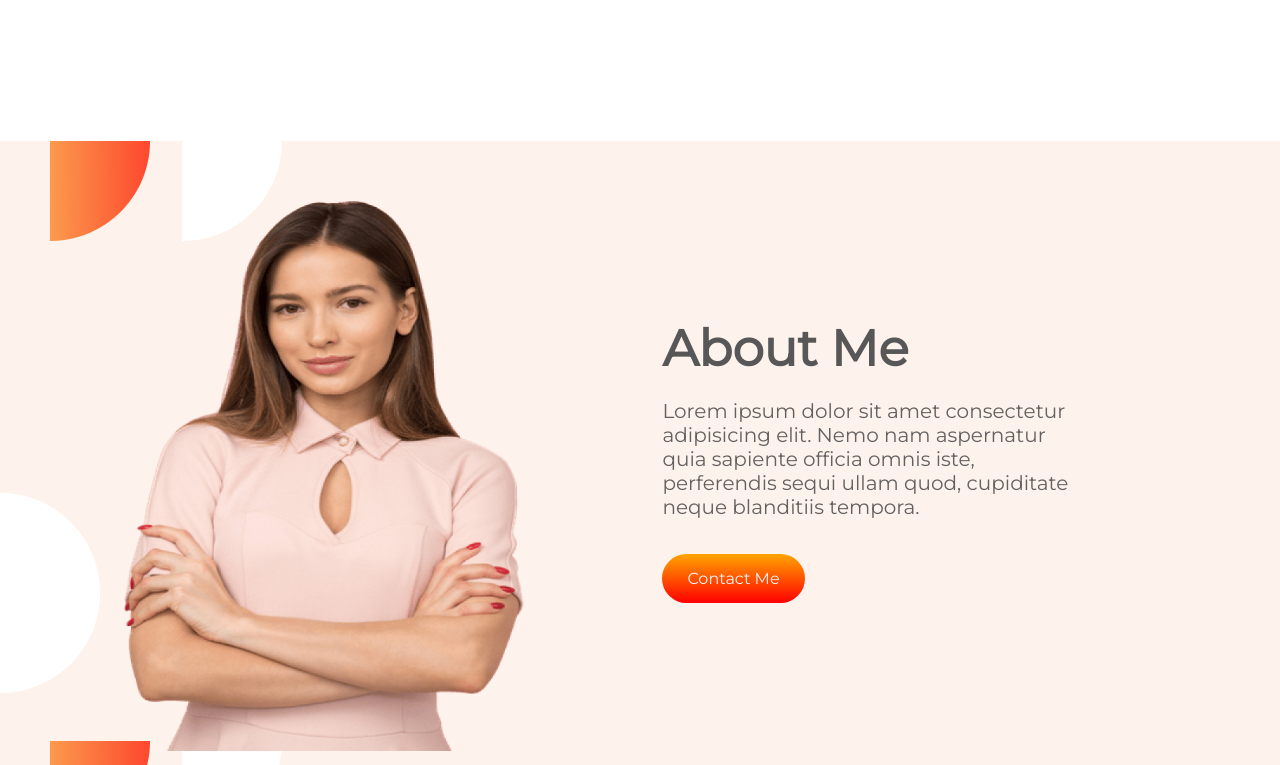
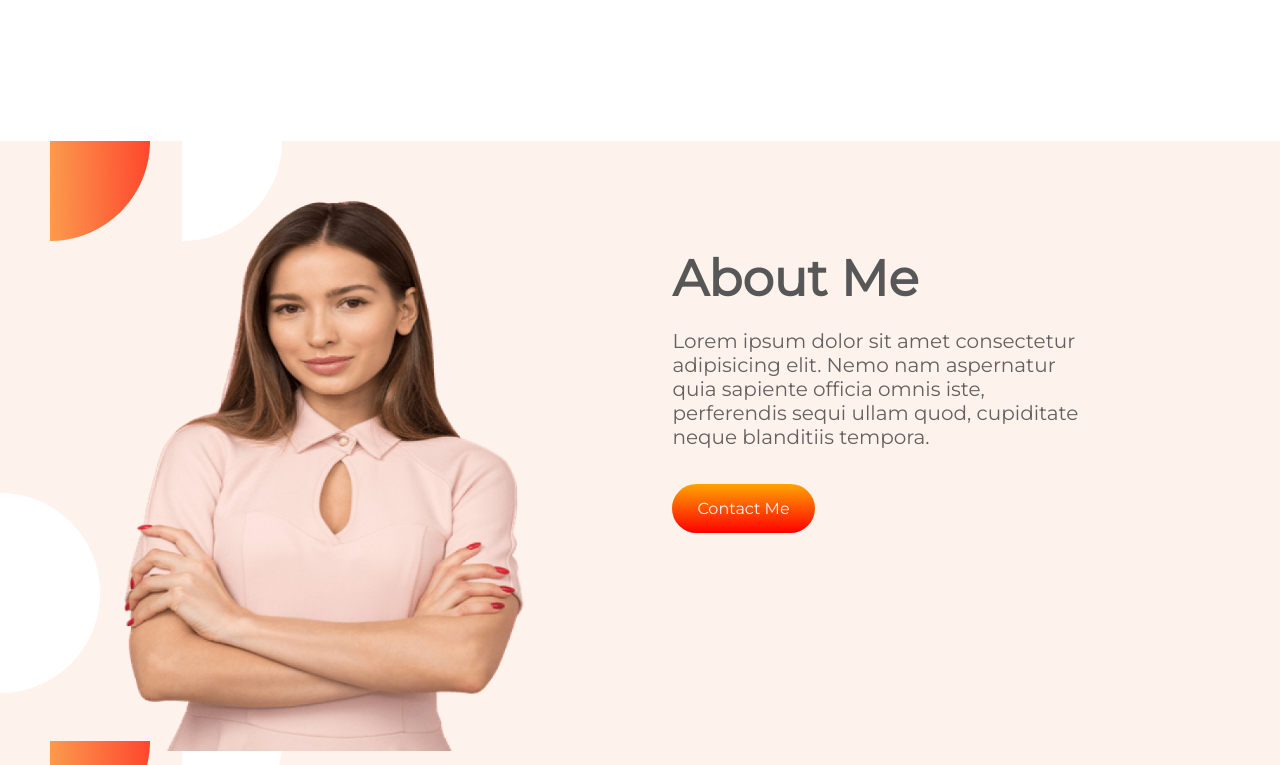
Before and after one commit to rakibtweets/food-network, a plain HTML site: page index.html in a window 1280 px wide. Shown: the part 841-1606 px from the top of the page. Drawn offline with Linux system fonts and the light colour scheme.

```diff
--- a/style.css
+++ b/style.css
@@ -108,9 +108,9 @@ body{
 
 }
 .about-me{
-    padding-left: 80px;
+    padding-left: 90px;
     text-align: left;
-    padding: buttom 200px;;
+    padding-bottom: 150px;
 
 }
 .female-lady{
```
